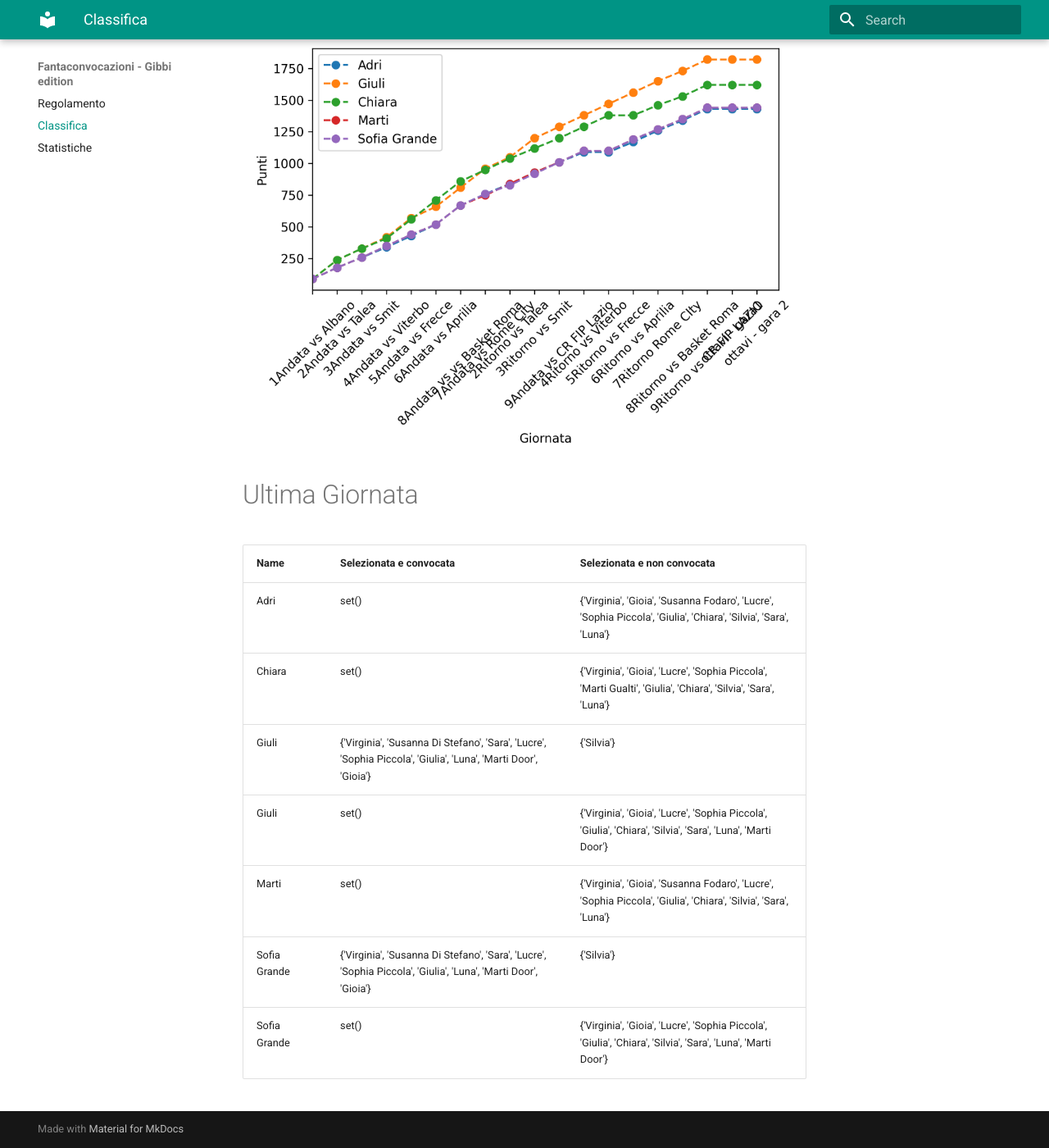
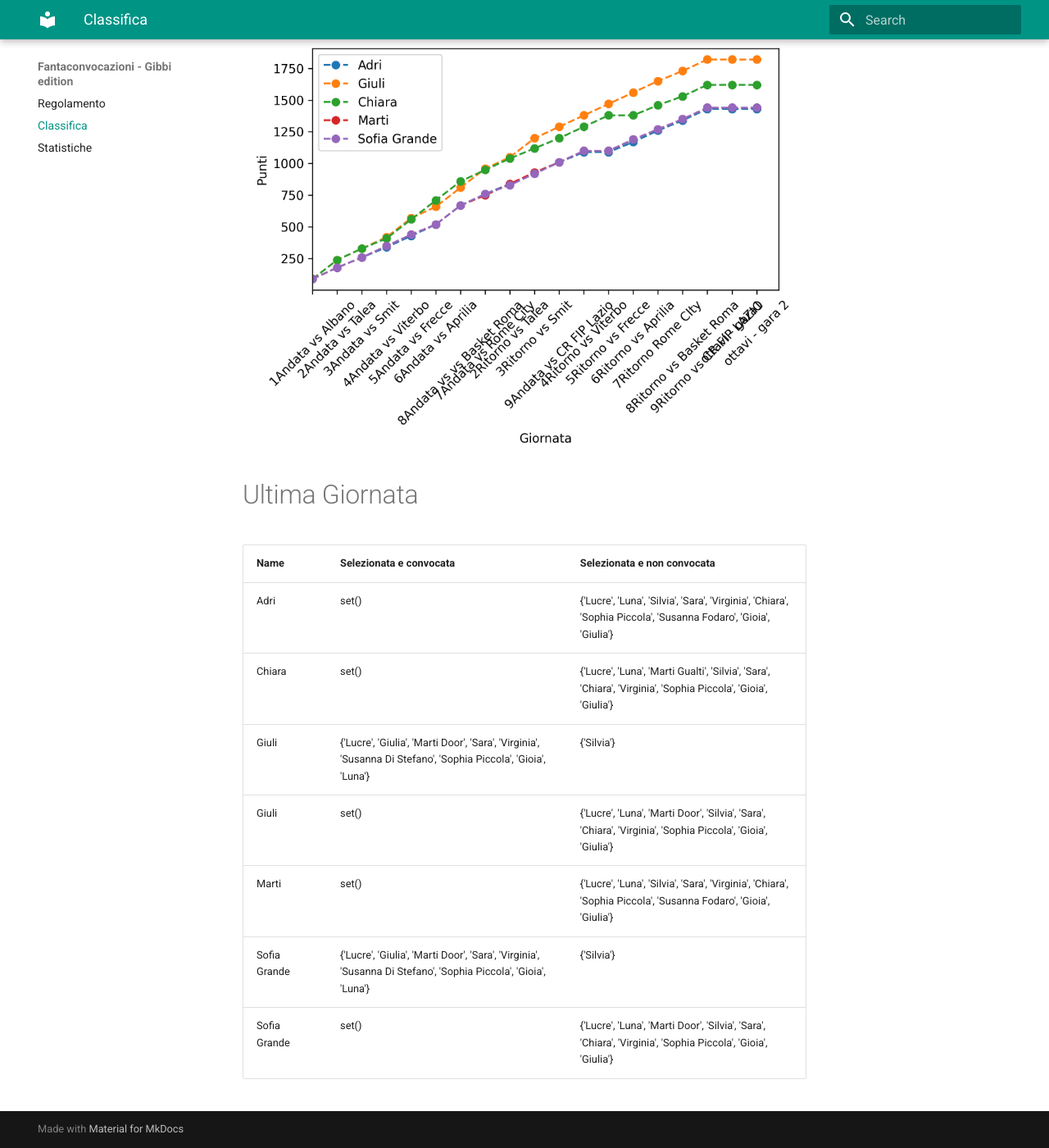
Before and after one commit to martinig94/fantagibbi, an MkDocs documentation site: the page built from docs/Classifica.md, in a window 1280 px wide and 1400 px high, scrolled down 565 px. Shown: the whole window at 82% size. Built offline with MkDocs 1.6.1 and Material for MkDocs 9.7.7, drawn with Linux system fonts in a browser that asks for light colours.

Commit message:
Auto-update from main.py

```diff
--- a/docs/Classifica.md
+++ b/docs/Classifica.md
@@ -18,11 +18,11 @@
 <!-- START_TABLE CORRECT -->
 | Name         | Selezionata e convocata                                                                                        | Selezionata e non convocata                                                                                      |
 |:-------------|:---------------------------------------------------------------------------------------------------------------|:-----------------------------------------------------------------------------------------------------------------|
-| Adri         | set()                                                                                                          | {'Virginia', 'Gioia', 'Susanna Fodaro', 'Lucre', 'Sophia Piccola', 'Giulia', 'Chiara', 'Silvia', 'Sara', 'Luna'} |
-| Chiara       | set()                                                                                                          | {'Virginia', 'Gioia', 'Lucre', 'Sophia Piccola', 'Marti Gualti', 'Giulia', 'Chiara', 'Silvia', 'Sara', 'Luna'}   |
-| Giuli        | {'Virginia', 'Susanna Di Stefano', 'Sara', 'Lucre', 'Sophia Piccola', 'Giulia', 'Luna', 'Marti Door', 'Gioia'} | {'Silvia'}                                                                                                       |
-| Giuli        | set()                                                                                                          | {'Virginia', 'Gioia', 'Lucre', 'Sophia Piccola', 'Giulia', 'Chiara', 'Silvia', 'Sara', 'Luna', 'Marti Door'}     |
-| Marti        | set()                                                                                                          | {'Virginia', 'Gioia', 'Susanna Fodaro', 'Lucre', 'Sophia Piccola', 'Giulia', 'Chiara', 'Silvia', 'Sara', 'Luna'} |
-| Sofia Grande | {'Virginia', 'Susanna Di Stefano', 'Sara', 'Lucre', 'Sophia Piccola', 'Giulia', 'Luna', 'Marti Door', 'Gioia'} | {'Silvia'}                                                                                                       |
-| Sofia Grande | set()                                                                                                          | {'Virginia', 'Gioia', 'Lucre', 'Sophia Piccola', 'Giulia', 'Chiara', 'Silvia', 'Sara', 'Luna', 'Marti Door'}     |
+| Adri         | set()                                                                                                          | {'Lucre', 'Luna', 'Silvia', 'Sara', 'Virginia', 'Chiara', 'Sophia Piccola', 'Susanna Fodaro', 'Gioia', 'Giulia'} |
+| Chiara       | set()                                                                                                          | {'Lucre', 'Luna', 'Marti Gualti', 'Silvia', 'Sara', 'Chiara', 'Virginia', 'Sophia Piccola', 'Gioia', 'Giulia'}   |
+| Giuli        | {'Lucre', 'Giulia', 'Marti Door', 'Sara', 'Virginia', 'Susanna Di Stefano', 'Sophia Piccola', 'Gioia', 'Luna'} | {'Silvia'}                                                                                                       |
+| Giuli        | set()                                                                                                          | {'Lucre', 'Luna', 'Marti Door', 'Silvia', 'Sara', 'Chiara', 'Virginia', 'Sophia Piccola', 'Gioia', 'Giulia'}     |
+| Marti        | set()                                                                                                          | {'Lucre', 'Luna', 'Silvia', 'Sara', 'Virginia', 'Chiara', 'Sophia Piccola', 'Susanna Fodaro', 'Gioia', 'Giulia'} |
+| Sofia Grande | {'Lucre', 'Giulia', 'Marti Door', 'Sara', 'Virginia', 'Susanna Di Stefano', 'Sophia Piccola', 'Gioia', 'Luna'} | {'Silvia'}                                                                                                       |
+| Sofia Grande | set()                                                                                                          | {'Lucre', 'Luna', 'Marti Door', 'Silvia', 'Sara', 'Chiara', 'Virginia', 'Sophia Piccola', 'Gioia', 'Giulia'}     |
 <!-- END_TABLE CORRECT -->
```
